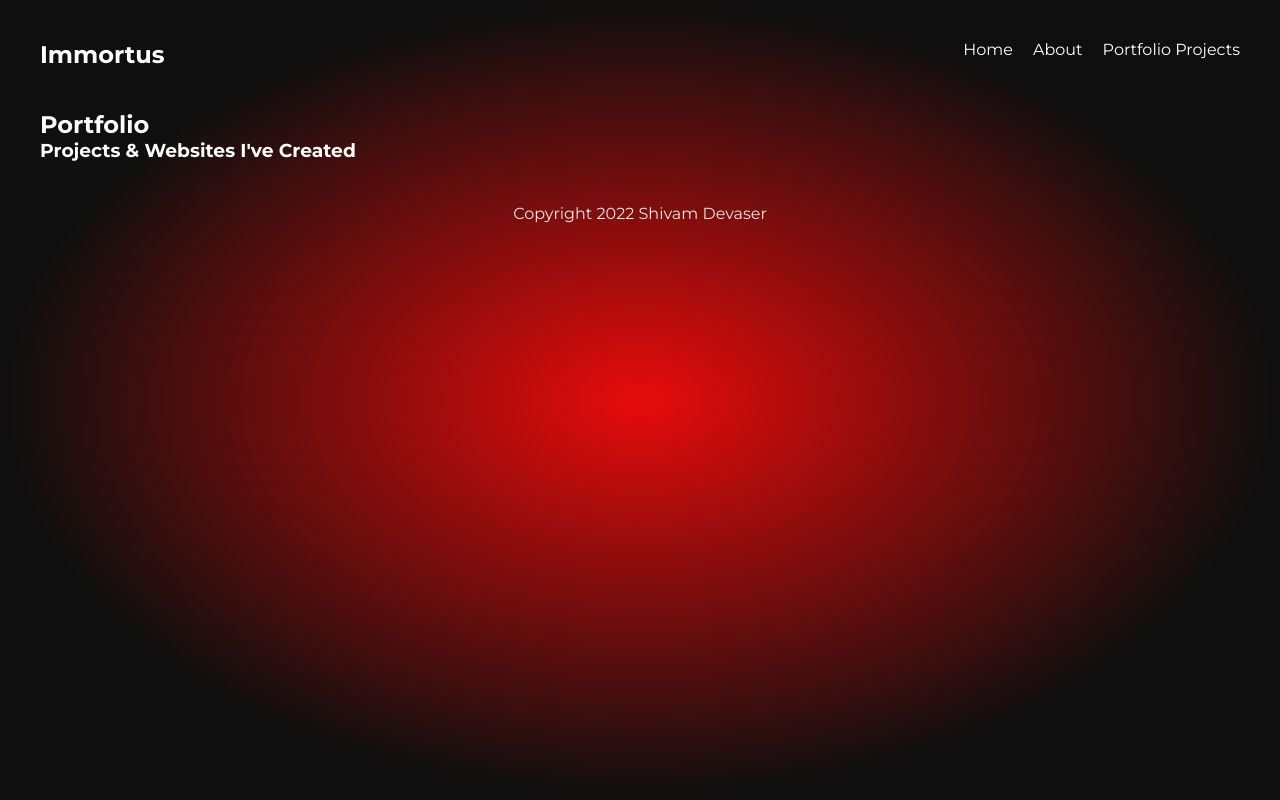
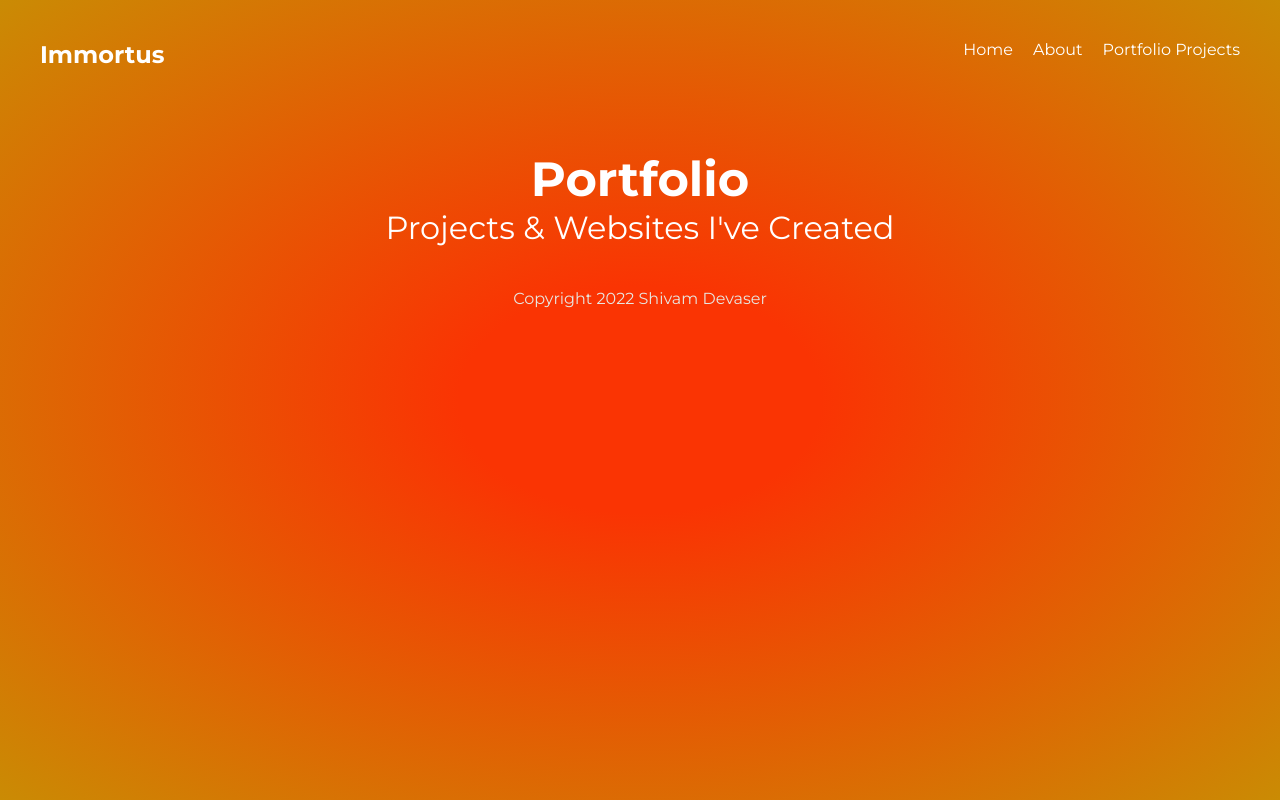
Before and after one commit to frozen-eagle043/Gatsby, a Gatsby site in the folder gatsby/gatsby-starter-hello-world/: page /projects in a window 1280 px wide. Built offline with nearby package versions, Linux system fonts and the light colour scheme; Gatsby itself is replaced by a stand-in of ours.

Commit message:
Minor style Changes

```diff
--- a/gatsby/gatsby-starter-hello-world/src/pages/index.js
+++ b/gatsby/gatsby-starter-hello-world/src/pages/index.js
@@ -12,6 +12,7 @@ export default function Home() {
           <h3>Develop & Deploy</h3>
           <p>UX designer & web developer based in India.</p>
           <Link className={style.btn} to="/projects">My Portfolio Projects</Link>
+          <Link className={style.btn} to="/blank">Blank</Link>
         </div>
       </section>
     </Layout>
--- a/gatsby/gatsby-starter-hello-world/src/pages/projects/index.js
+++ b/gatsby/gatsby-starter-hello-world/src/pages/projects/index.js
@@ -1,10 +1,11 @@
 import React from 'react'
 import Layout from '../../components/Layout'
+import * as styles from '../../styles/projects.module.css'
 
 const Projects = () => {
   return (
     <Layout>
-      <div>
+      <div className={styles.portfolio}>
         <h2>Portfolio</h2>
         <h3>Projects & Websites I've Created</h3>
       </div>
--- a/gatsby/gatsby-starter-hello-world/src/styles/global.css
+++ b/gatsby/gatsby-starter-hello-world/src/styles/global.css
@@ -11,7 +11,7 @@ html, body {
   min-height: 100%;
 }
 body {
-  background: radial-gradient(at center, #e70b0b   0%,  #0f0f0f 70%);
+  background: radial-gradient(at center, #fa3403   20%,  #ca8b04 100%);
   background-repeat: no-repeat;
 }
 p {
--- /dev/null
+++ b/gatsby/gatsby-starter-hello-world/src/styles/projects.module.css
@@ -0,0 +1,11 @@
+.portfolio {
+    text-align: center;
+  }
+  .portfolio > h2 {
+    font-size: 3em;
+    margin-top: 80px;
+  }
+  .portfolio > h3 {
+    font-size: 2em;
+    font-weight: 400;
+  }
```
Also changed, not shown: gatsby/gatsby-starter-hello-world/src/pages/blank.js (added, +13 -0 lines).
